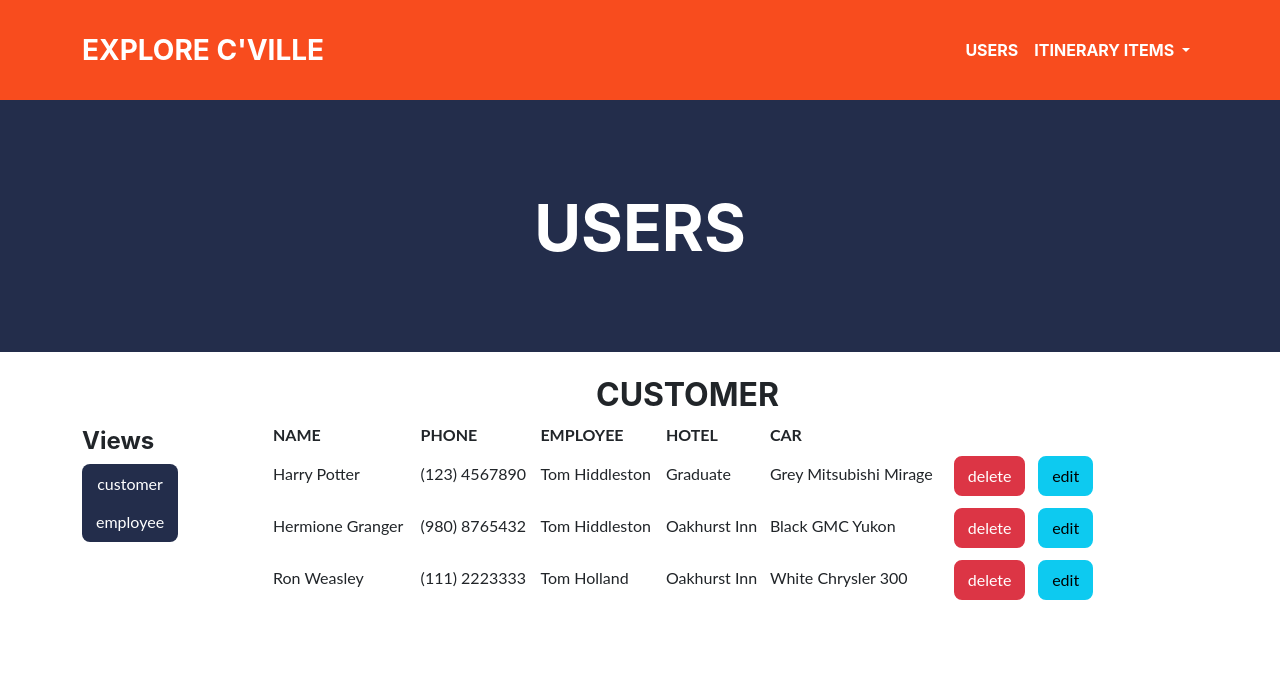
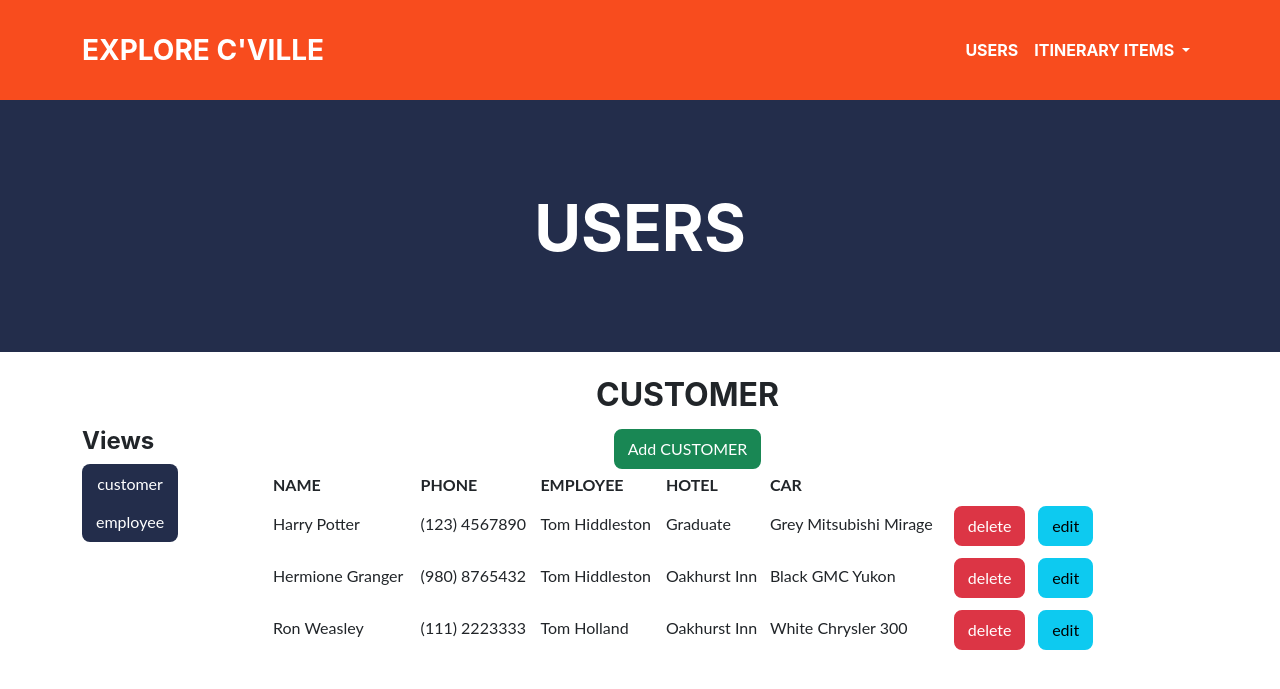
Before and after one commit to pfwrocks/explore-cville, a PHP site: page /users.php in a window 1280 px wide. Shown: the top 689 px of the page. Run offline with PHP 8.4, Linux system fonts and the light colour scheme; data comes from the database, SQL or seed files in the repository.

Commit message:
added a button

```diff
--- a/users.php
+++ b/users.php
@@ -58,9 +58,7 @@
     global $db;
 
     $table_name = ($type == "CUSTOMER") ? "CUST_" : "EMPLOYEE_";
-    // TODO: Add in rental car info once database has been cleaned
-    // TODO: Add in city and state
-    // TODO: Figure out how to show customers with no employee correctly
+    // TODO: Link to edit pages
     $query = ($type == "CUSTOMER")
       ? "SELECT *
         FROM CUSTOMER
@@ -82,6 +80,8 @@
       <th>TITLE</th>";
 
     echo "<h2> $type </h2>";
+    echo "<form action='add-". strtolower($type) . ".php' method='post' style='line-height:50px'>
+    <input type='submit' name='btnaction' value='Add " . $type . "' class='btn btn-success' /></form>";
     echo "<table style='width:100%''>
           <tr>
             <th>NAME</th>
```
